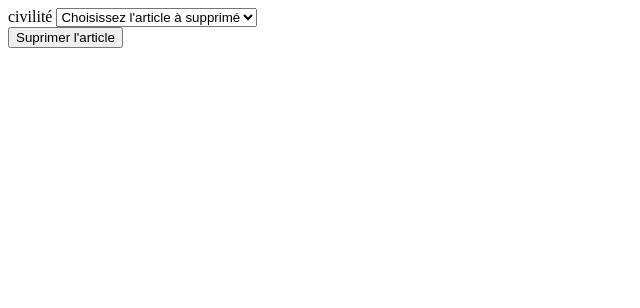
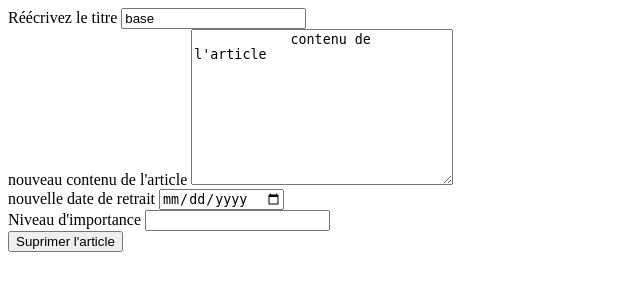
Before and after one commit to aflori/PHP-blog, a PHP site: template ressources/views/blogEditArticle.tpl.php in a window 1280 px wide. Shown: the top 308 px of the page, without its empty margins (0-640 px from the left). Run offline with PHP 8.4, Linux system fonts and the light colour scheme; the template is opened without the code that fills it, so the values that code supplies are empty.

Commit message:
added 3rd html template

```diff
--- a/ressources/views/blogCreateArticle.tpl.php
+++ b/ressources/views/blogCreateArticle.tpl.php
@@ -19,7 +19,7 @@
     <!-- delete Date -->
     <div>
         <label for="Date">
-            Date d'effacement
+            Date de retrait
         </label>
         <input type="date" name="date" id="Date">
     </div>
--- a/ressources/views/blogEditArticle.tpl.php
+++ b/ressources/views/blogEditArticle.tpl.php
@@ -3,15 +3,33 @@
 ?>
 
 <form action="http://blog.local/?action=blogPostEdit" method="post">
-    <!-- radios dynamicly generated - last 10 articles list  -->
+    <!-- new article title  -->
     <div>
-        <label for="champ1">civilité</label>
-
-        <select name="article" id="champ1">
-            <option value="0" selected> Choisissez l'article à supprimé</option>
-            <option value="1">Article 1</option>
-            <option value="2">Article 2</option>
-        </select>
+        <label for="title">Réécrivez le titre</label>
+        <input type="text" name="title" id="title" value= "base">
+    </div>
+    <!-- content -->
+    <div>
+        <label for="articleContent">
+            nouveau contenu de l'article
+        </label>
+        <textarea name="articleContent" id="articleContent" cols="30" rows="10">
+            contenu de l'article
+        </textarea>
+    </div>
+    <!-- delete Date -->
+    <div>
+        <label for="Date">
+            nouvelle date de retrait
+        </label>
+        <input type="date" name="date" id="Date" varlue="2023-07-22">
+    </div>
+    <!-- importance level (optionnal) -->
+    <div>
+        <label for="importance">
+            Niveau d'importance
+        </label>
+        <input type="text" name="importance" id="importance">
     </div>
     <button type="submit">Suprimer l'article</button>
 </form>
```
Also changed, not shown: ressources/views/blogDeleteArticle.tpl.php (+11 -1 lines).
